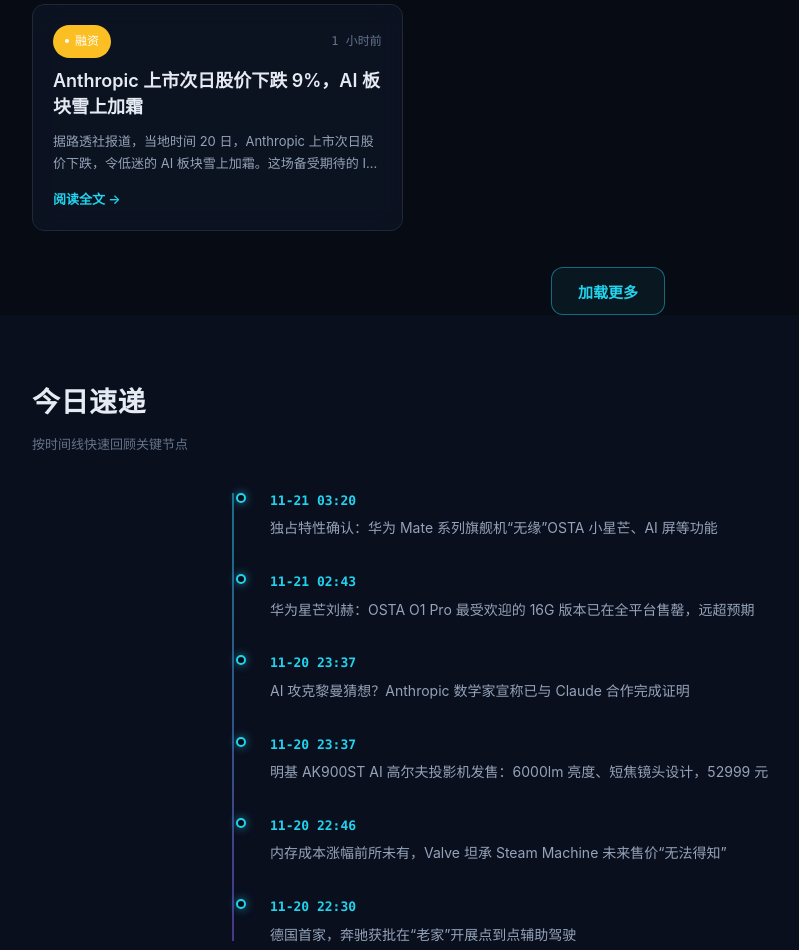
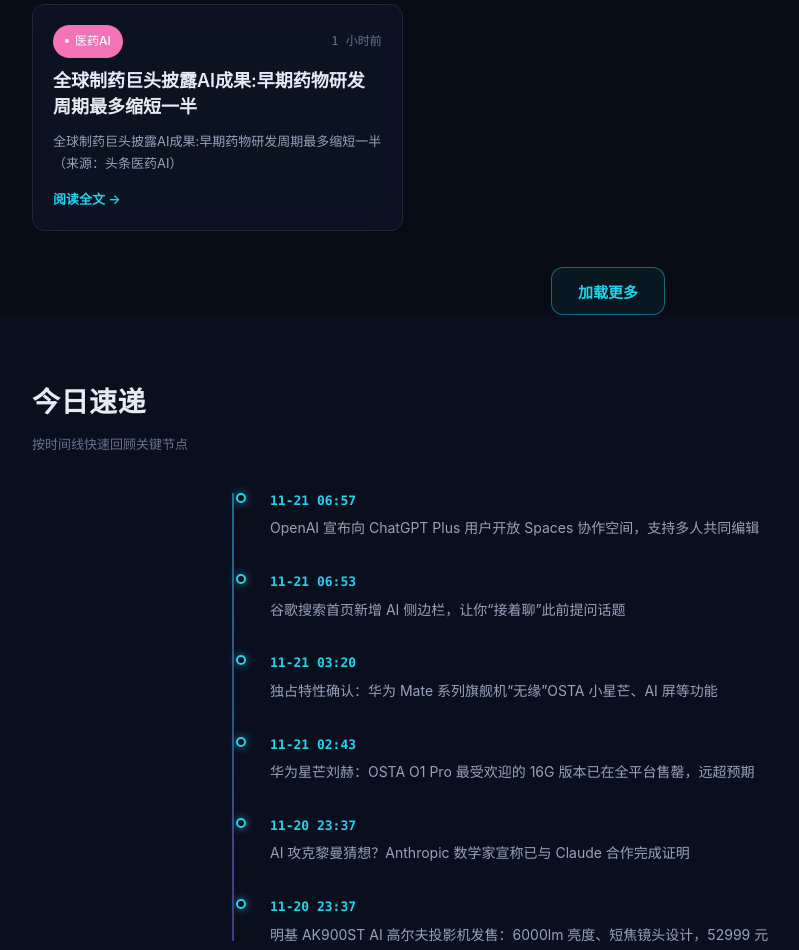
Before and after one commit to benhkkk/AI0571-website, a plain HTML site: page index.html in a window 1280 px wide. Shown: the part 1580-2530 px from the top of the page, without its empty margins (32-831 px from the left). Drawn offline with Linux system fonts and the light colour scheme.

Commit message:
chore: 资讯自动更新 2026-11-20T23:31Z

```diff
--- a/data.json
+++ b/data.json
@@ -1,6 +1,20 @@
 {
-  "updated": "2026-11-21T07:02:07",
+  "updated": "2026-11-21T07:31:56",
   "news": [
+    {
+      "c": "MODEL",
+      "d": "2026-11-21T06:57",
+      "t": "OpenAI 宣布向 ChatGPT Plus 用户开放 Spaces 协作空间，支持多人共同编辑",
+      "s": "OpenAI 今日宣布向 ChatGPT Plus 订阅用户开放 Spaces 协作空间功能。该功能此前仅面向 Pro…（来源：IT之家）",
+      "u": "https://www.ithome.com/1/030/288.htm"
+    },
+    {
+      "c": "MODEL",
+      "d": "2026-11-21T06:53",
+      "t": "谷歌搜索首页新增 AI 侧边栏，让你“接着聊”此前提问话题",
+      "s": "谷歌搜索产品副总裁罗比 · 斯坦（Robby Stein）昨日（11 月 20 日）在 X 平台发布推文，宣布 Goog…（来源：IT之家）",
+      "u": "https://www.ithome.com/1/030/287.htm"
+    },
     {
       "c": "MODEL",
       "d": "2026-11-21T03:20",
@@ -49,20 +63,6 @@
       "t": "全球制药巨头披露AI成果:早期药物研发周期最多缩短一半",
       "s": "全球制药巨头披露AI成果:早期药物研发周期最多缩短一半（来源：头条医药AI）",
       "u": "https://www.toutiao.com/article/7710260399152628262/"
-    },
-    {
-      "c": "FUNDING",
-      "d": "2026-11-20T22:09",
-      "t": "三星电子高管：Neocloud 风险有限，AI 投资基于实际需求",
-      "s": "据路透社当地时间 18 日报道，三星电子两位高管在本周举行的摩根士丹利会议上表示 Neocloud（新兴 AI 云服务企…（来源：IT之家）",
-      "u": "https://www.ithome.com/1/030/247.htm"
-    },
-    {
-      "c": "FUNDING",
-      "d": "2026-11-20T22:05",
-      "t": "Anthropic 上市次日股价下跌 9%，AI 板块雪上加霜",
-      "s": "据路透社报道，当地时间 20 日，Anthropic 上市次日股价下跌，令低迷的 AI 板块雪上加霜。这场备受期待的 I…（来源：IT之家）",
-      "u": "https://www.ithome.com/1/030/246.htm"
     },
     {
       "c": "INDUSTRY",
@@ -144,6 +144,14 @@
   ],
   "timeline": [
     [
+      "11-21 06:57",
+      "OpenAI 宣布向 ChatGPT Plus 用户开放 Spaces 协作空间，支持多人共同编辑"
+    ],
+    [
+      "11-21 06:53",
+      "谷歌搜索首页新增 AI 侧边栏，让你“接着聊”此前提问话题"
+    ],
+    [
       "11-21 03:20",
       "独占特性确认：华为 Mate 系列旗舰机“无缘”OSTA 小星芒、AI 屏等功能"
     ],
@@ -158,14 +166,6 @@
     [
       "11-20 23:37",
       "明基 AK900ST AI 高尔夫投影机发售：6000lm 亮度、短焦镜头设计，52999 元"
-    ],
-    [
-      "11-20 22:46",
-      "内存成本涨幅前所未有，Valve 坦承 Steam Machine 未来售价“无法得知”"
-    ],
-    [
-      "11-20 22:30",
-      "德国首家，奔驰获批在“老家”开展点到点辅助驾驶"
     ]
   ],
   "skills": [
@@ -173,7 +173,7 @@
       "n": 1,
       "r": "mattpocock/skills",
       "d": "Skills for Real Engineers. Straight from my .agents directory.",
-      "s": 328899,
+      "s": 328916,
       "u": "https://github.com/mattpocock/skills",
       "new": false
     },
@@ -181,7 +181,7 @@
       "n": 2,
       "r": "obra/superpowers",
       "d": "An agentic skills framework & software development methodology that works.",
-      "s": 322807,
+      "s": 322812,
       "u": "https://github.com/obra/superpowers",
       "new": false
     },
@@ -189,7 +189,7 @@
       "n": 3,
       "r": "affaan-m/ECC",
       "d": "The agent harness performance optimization system. Skills, instincts, memory, security, an…",
-      "s": 307821,
+      "s": 307834,
       "u": "https://github.com/affaan-m/ECC",
       "new": false
     },
@@ -197,7 +197,7 @@
       "n": 4,
       "r": "multica-ai/andrej-karpathy-skills",
       "d": "A single CLAUDE.md file to improve Claude Code behavior, derived from Andrej Karpathy's ob…",
-      "s": 234747,
+      "s": 234750,
       "u": "https://github.com/multica-ai/andrej-karpathy-skills",
       "new": false
     },
@@ -205,7 +205,7 @@
       "n": 5,
       "r": "anthropics/skills",
       "d": "Public repository for Agent Skills",
-      "s": 198051,
+      "s": 198058,
       "u": "https://github.com/anthropics/skills",
       "new": false
     },
@@ -213,7 +213,7 @@
       "n": 6,
       "r": "anthropics/claude-code",
       "d": "Claude Code is an agentic coding tool that lives in your terminal, understands your codeba…",
-      "s": 156459,
+      "s": 156460,
       "u": "https://github.com/anthropics/claude-code",
       "new": false
     },
@@ -221,7 +221,7 @@
       "n": 7,
       "r": "Graphify-Labs/graphify",
       "d": "Turn any codebase, with its docs, SQL schemas, configs, and PDFs, into a queryable knowled…",
-      "s": 151153,
+      "s": 151160,
       "u": "https://github.com/Graphify-Labs/graphify",
       "new": false
     },
@@ -237,7 +237,7 @@
       "n": 9,
       "r": "JuliusBrussee/caveman",
       "d": "why use many token when few token do trick. Skill + local proxy for coding agents: shorter…",
-      "s": 121783,
+      "s": 121785,
       "u": "https://github.com/JuliusBrussee/caveman",
       "new": false
     },
@@ -245,7 +245,7 @@
       "n": 10,
       "r": "addyosmani/agent-skills",
       "d": "Production-grade engineering skills for AI coding agents.",
-      "s": 119387,
+      "s": 119391,
       "u": "https://github.com/addyosmani/agent-skills",
       "new": false
     }
--- a/index.html
+++ b/index.html
@@ -459,6 +459,8 @@ footer{background:var(--layer);border-top:1px solid var(--border);padding-top:56
   }
   const CAT = {HOT:['热点','--hot'],MODEL:['新模型','--model'],FUNDING:['融资','--funding'],INDUSTRY:['行业动态','--industry'],MEDPHARMA:['医药AI','--medpharma'],MEDDEVICE:['设备AI','--meddevice']};
   const NEWS = [
+    {c:'MODEL', d:'2026-11-21T06:57', t:'OpenAI 宣布向 ChatGPT Plus 用户开放 Spaces 协作空间，支持多人共同编辑', s:'OpenAI 今日宣布向 ChatGPT Plus 订阅用户开放 Spaces 协作空间功能。该功能此前仅面向 Pro…（来源：IT之家）', u:'https://www.ithome.com/1/030/288.htm'},
+    {c:'MODEL', d:'2026-11-21T06:53', t:'谷歌搜索首页新增 AI 侧边栏，让你“接着聊”此前提问话题', s:'谷歌搜索产品副总裁罗比 · 斯坦（Robby Stein）昨日（11 月 20 日）在 X 平台发布推文，宣布 Goog…（来源：IT之家）', u:'https://www.ithome.com/1/030/287.htm'},
     {c:'MODEL', d:'2026-11-21T03:20', t:'独占特性确认：华为 Mate 系列旗舰机“无缘”OSTA 小星芒、AI 屏等功能', s:'首款为 AI 而生的鸿蒙手机 —— 华为星芒 OSTA O1 Pro 已于昨日下午正式发布，叠加国补后 4999 元起…（来源：IT之家）', u:'https://www.ithome.com/1/030/284.htm'},
     {c:'MODEL', d:'2026-11-21T02:43', t:'华为星芒刘赫：OSTA O1 Pro 最受欢迎的 16G 版本已在全平台售罄，远超预期', s:'首款为 AI 而生的鸿蒙手机 —— 华为星芒 OSTA O1 Pro 已于昨日下午正式发布，首发价 5499 元起、叠加…（来源：IT之家）', u:'https://www.ithome.com/1/030/282.htm'},
     {c:'MODEL', d:'2026-11-20T23:37', t:'AI 攻克黎曼猜想？Anthropic 数学家宣称已与 Claude 合作完成证明', s:'据《科学美国人》报道，当地时间 20 日，Anthropic 数学家莱文特 · 阿尔波格宣称，自己与 AI 模型 Cla…（来源：IT之家）', u:'https://www.ithome.com/1/030/278.htm'},
@@ -466,8 +468,6 @@ footer{background:var(--layer);border-top:1px solid var(--border);padding-top:56
     {c:'HOT', d:'2026-11-20T22:46', t:'内存成本涨幅前所未有，Valve 坦承 Steam Machine 未来售价“无法得知”', s:'AI 热潮引发的内存危机波及几乎所有消费电子产品，Steam Machine 也未能幸免。由于需求旺盛，Valve 直到…（来源：IT之家）', u:'https://www.ithome.com/1/030/273.htm'},
     {c:'INDUSTRY', d:'2026-11-20T22:30', t:'德国首家，奔驰获批在“老家”开展点到点辅助驾驶', s:'梅赛德斯-奔驰今天（20 日）宣布，成为德国首家获得点到点辅助驾驶监管许可的车企，为高级自动驾驶技术在公共道路上的应用取…（来源：IT之家）', u:'https://www.ithome.com/1/030/249.htm'},
     {c:'MEDPHARMA', d:'2026-11-20T22:28', t:'全球制药巨头披露AI成果:早期药物研发周期最多缩短一半', s:'全球制药巨头披露AI成果:早期药物研发周期最多缩短一半（来源：头条医药AI）', u:'https://www.toutiao.com/article/7710260399152628262/'},
-    {c:'FUNDING', d:'2026-11-20T22:09', t:'三星电子高管：Neocloud 风险有限，AI 投资基于实际需求', s:'据路透社当地时间 18 日报道，三星电子两位高管在本周举行的摩根士丹利会议上表示 Neocloud（新兴 AI 云服务企…（来源：IT之家）', u:'https://www.ithome.com/1/030/247.htm'},
-    {c:'FUNDING', d:'2026-11-20T22:05', t:'Anthropic 上市次日股价下跌 9%，AI 板块雪上加霜', s:'据路透社报道，当地时间 20 日，Anthropic 上市次日股价下跌，令低迷的 AI 板块雪上加霜。这场备受期待的 I…（来源：IT之家）', u:'https://www.ithome.com/1/030/246.htm'},
     {c:'INDUSTRY', d:'2026-11-20T18:58', t:'小鹏预计全年海外销量破10万辆；涂鸦智能AI Energy方案在欧洲多国部署；美团索降无人机迪拜首秀｜一周大公司出海动态', s:'一文看完本周大公司出海全全球化动态。（来源：钛媒体）', u:'https://www.tmtpost.com/8213045.html'},
     {c:'MODEL', d:'2026-11-20T18:31', t:'阿里发布2027年Q2财报：阿里云AI收入增长53%，即时零售减亏', s:'AI相关产品收入已经连续第十三个季度保持三位数同比增长，互联网、汽车、具身智能、金融、生物科技等行业客户持续扩容算力采购…（来源：钛媒体）', u:'https://www.tmtpost.com/8212798.html'},
     {c:'HOT', d:'2026-11-20T18:31', t:'托举WorkBuddy登顶，腾讯AI高光藏软肋', s:'WorkBuddy已登顶，腾讯AI待翻身。（来源：钛媒体）', u:'https://www.tmtpost.com/8212605.html'},
@@ -481,24 +481,24 @@ footer{background:var(--layer);border-top:1px solid var(--border);padding-top:56
     {c:'INDUSTRY', d:'2026-11-20T17:22', t:'Waymo被迫退出高速公路，无人驾驶的商业化开始碰到监管天花板', s:'自动驾驶行业一直在回答一个问题：机器能不能像人一样开车？但当Robotaxi真正走向商业化，问题开始变得复杂。（来源：钛媒体）', u:'https://www.tmtpost.com/8211917.html'},
   ];
   const TIMELINE = [
+    ['11-21 06:57','OpenAI 宣布向 ChatGPT Plus 用户开放 Spaces 协作空间，支持多人共同编辑'],
+    ['11-21 06:53','谷歌搜索首页新增 AI 侧边栏，让你“接着聊”此前提问话题'],
     ['11-21 03:20','独占特性确认：华为 Mate 系列旗舰机“无缘”OSTA 小星芒、AI 屏等功能'],
     ['11-21 02:43','华为星芒刘赫：OSTA O1 Pro 最受欢迎的 16G 版本已在全平台售罄，远超预期'],
     ['11-20 23:37','AI 攻克黎曼猜想？Anthropic 数学家宣称已与 Claude 合作完成证明'],
     ['11-20 23:37','明基 AK900ST AI 高尔夫投影机发售：6000lm 亮度、短焦镜头设计，52999 元'],
-    ['11-20 22:46','内存成本涨幅前所未有，Valve 坦承 Steam Machine 未来售价“无法得知”'],
-    ['11-20 22:30','德国首家，奔驰获批在“老家”开展点到点辅助驾驶'],
   ];
   const SKILLS = [
-    {n:1, r:'mattpocock/skills', d:'Skills for Real Engineers. Straight from my .agents directory.', s:328899, u:'https://github.com/mattpocock/skills', new:false},
-    {n:2, r:'obra/superpowers', d:'An agentic skills framework & software development methodology that works.', s:322807, u:'https://github.com/obra/superpowers', new:false},
-    {n:3, r:'affaan-m/ECC', d:'The agent harness performance optimization system. Skills, instincts, memory, security, an…', s:307821, u:'https://github.com/affaan-m/ECC', new:false},
-    {n:4, r:'multica-ai/andrej-karpathy-skills', d:'A single CLAUDE.md file to improve Claude Code behavior, derived from Andrej Karpathy\'s ob…', s:234747, u:'https://github.com/multica-ai/andrej-karpathy-skills', new:false},
-    {n:5, r:'anthropics/skills', d:'Public repository for Agent Skills', s:198051, u:'https://github.com/anthropics/skills', new:false},
-    {n:6, r:'anthropics/claude-code', d:'Claude Code is an agentic coding tool that lives in your terminal, understands your codeba…', s:156459, u:'https://github.com/anthropics/claude-code', new:false},
-    {n:7, r:'Graphify-Labs/graphify', d:'Turn any codebase, with its docs, SQL schemas, configs, and PDFs, into a queryable knowled…', s:151153, u:'https://github.com/Graphify-Labs/graphify', new:false},
+    {n:1, r:'mattpocock/skills', d:'Skills for Real Engineers. Straight from my .agents directory.', s:328916, u:'https://github.com/mattpocock/skills', new:false},
+    {n:2, r:'obra/superpowers', d:'An agentic skills framework & software development methodology that works.', s:322812, u:'https://github.com/obra/superpowers', new:false},
+    {n:3, r:'affaan-m/ECC', d:'The agent harness performance optimization system. Skills, instincts, memory, security, an…', s:307834, u:'https://github.com/affaan-m/ECC', new:false},
+    {n:4, r:'multica-ai/andrej-karpathy-skills', d:'A single CLAUDE.md file to improve Claude Code behavior, derived from Andrej Karpathy\'s ob…', s:234750, u:'https://github.com/multica-ai/andrej-karpathy-skills', new:false},
+    {n:5, r:'anthropics/skills', d:'Public repository for Agent Skills', s:198058, u:'https://github.com/anthropics/skills', new:false},
+    {n:6, r:'anthropics/claude-code', d:'Claude Code is an agentic coding tool that lives in your terminal, understands your codeba…', s:156460, u:'https://github.com/anthropics/claude-code', new:false},
+    {n:7, r:'Graphify-Labs/graphify', d:'Turn any codebase, with its docs, SQL schemas, configs, and PDFs, into a queryable knowled…', s:151160, u:'https://github.com/Graphify-Labs/graphify', new:false},
     {n:8, r:'Shubhamsaboo/awesome-llm-apps', d:'100+ AI Agents, Agent Skills and RAG Apps - Free and Open Source.', s:145213, u:'https://github.com/Shubhamsaboo/awesome-llm-apps', new:false},
-    {n:9, r:'JuliusBrussee/caveman', d:'why use many token when few token do trick. Skill + local proxy for coding agents: shorter…', s:121783, u:'https://github.com/JuliusBrussee/caveman', new:false},
-    {n:10, r:'addyosmani/agent-skills', d:'Production-grade engineering skills for AI coding agents.', s:119387, u:'https://github.com/addyosmani/agent-skills', new:false},
+    {n:9, r:'JuliusBrussee/caveman', d:'why use many token when few token do trick. Skill + local proxy for coding agents: shorter…', s:121785, u:'https://github.com/JuliusBrussee/caveman', new:false},
+    {n:10, r:'addyosmani/agent-skills', d:'Production-grade engineering skills for AI coding agents.', s:119391, u:'https://github.com/addyosmani/agent-skills', new:false},
   ];
   const rel = iso => {
     const m = Math.floor((Date.now() - new Date(iso).getTime()) / 6e4);
```
